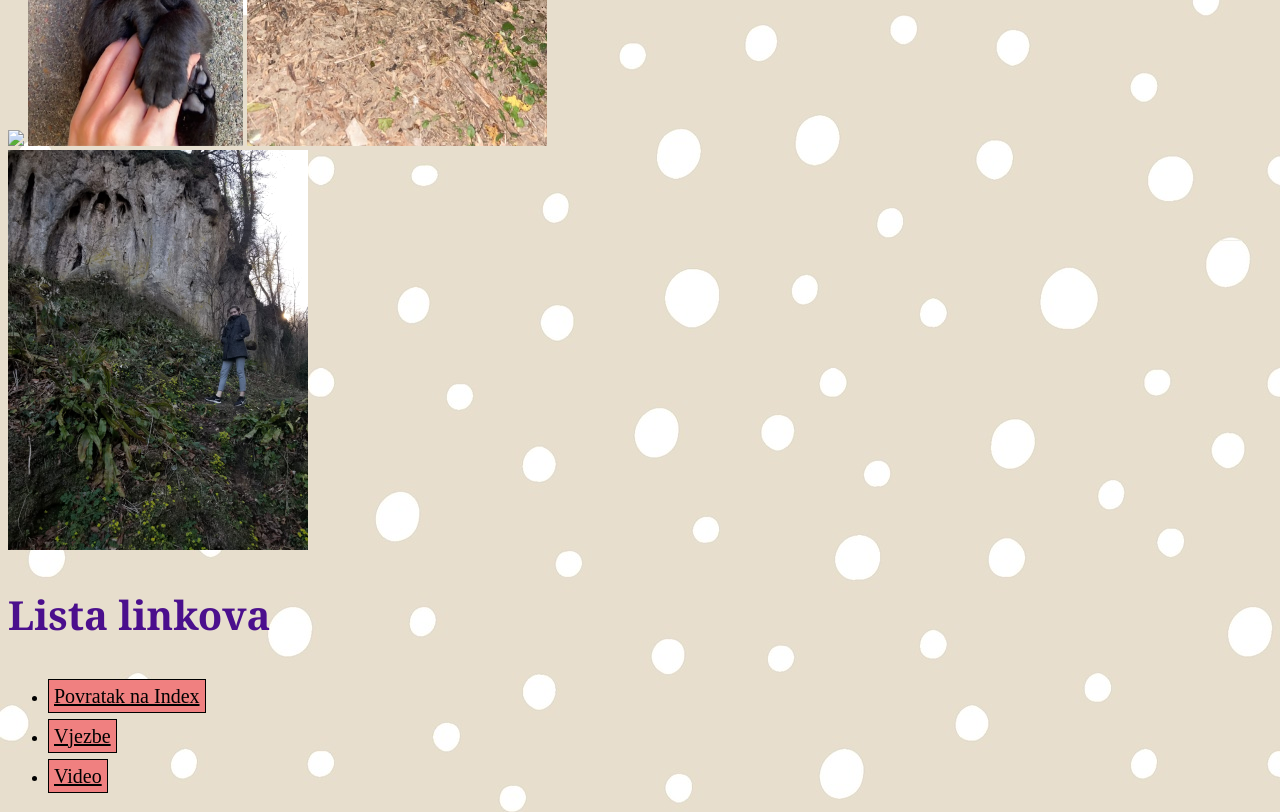
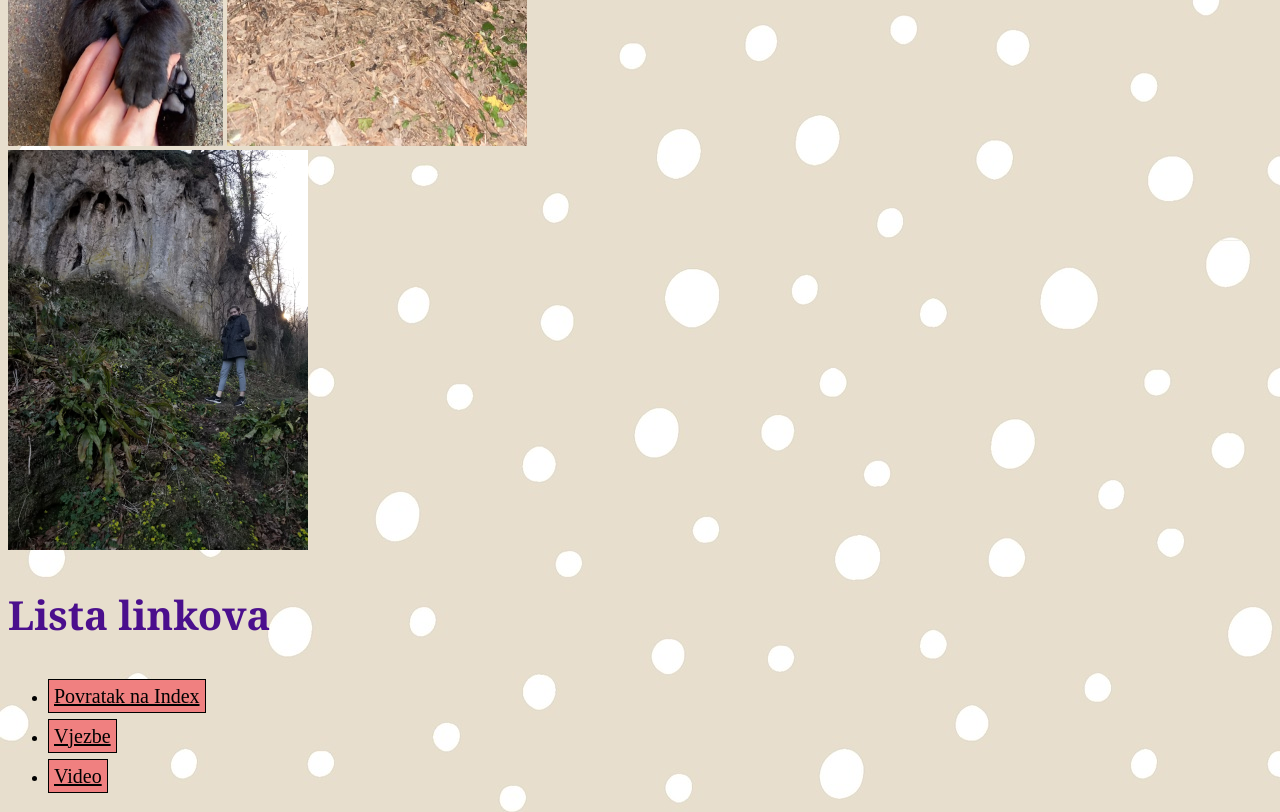
Before and after one commit to petracrlj/Petra-Crljen, a plain HTML site: page o_meni.html in a window 1280 px wide. Shown: the part 1680-2492 px from the top of the page. Drawn offline with Linux system fonts and the light colour scheme.

Commit message:
Update o_meni.html

```diff
--- a/o_meni.html
+++ b/o_meni.html
@@ -12,7 +12,6 @@
 	<p>Slike nekih od životinja koje sam nedavno spasila s ulice, te slika mene na Jankovcu.</p>
 	  <img src="slike/mace.jpg" />
 	<img src="slike/pes.jpg" /></br>
-	  <img src="slike/pas.jpg"/>
 	<img src="slike/mac.JPG" />
 <img src="slike/jez.jpg" /></br>
 	  <img src="slike/Planinarenje.JPG"/></br>
```
